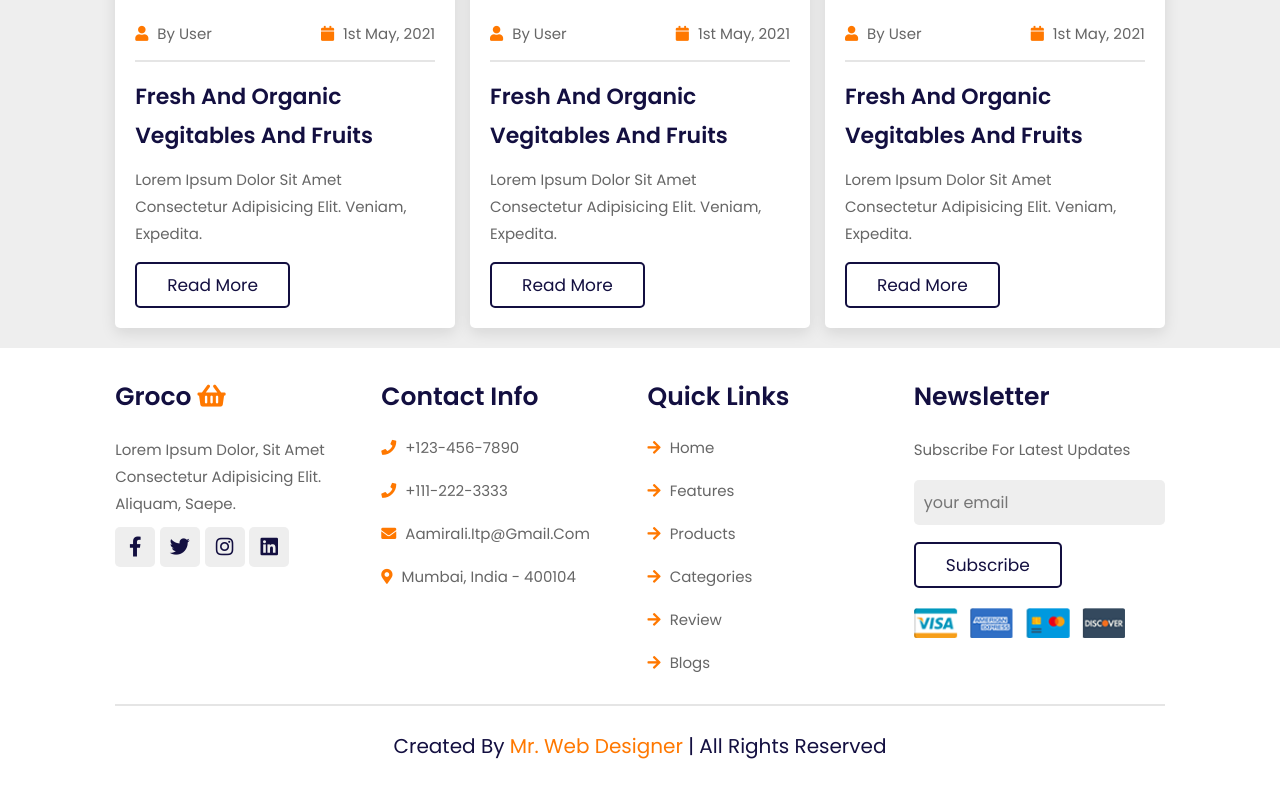
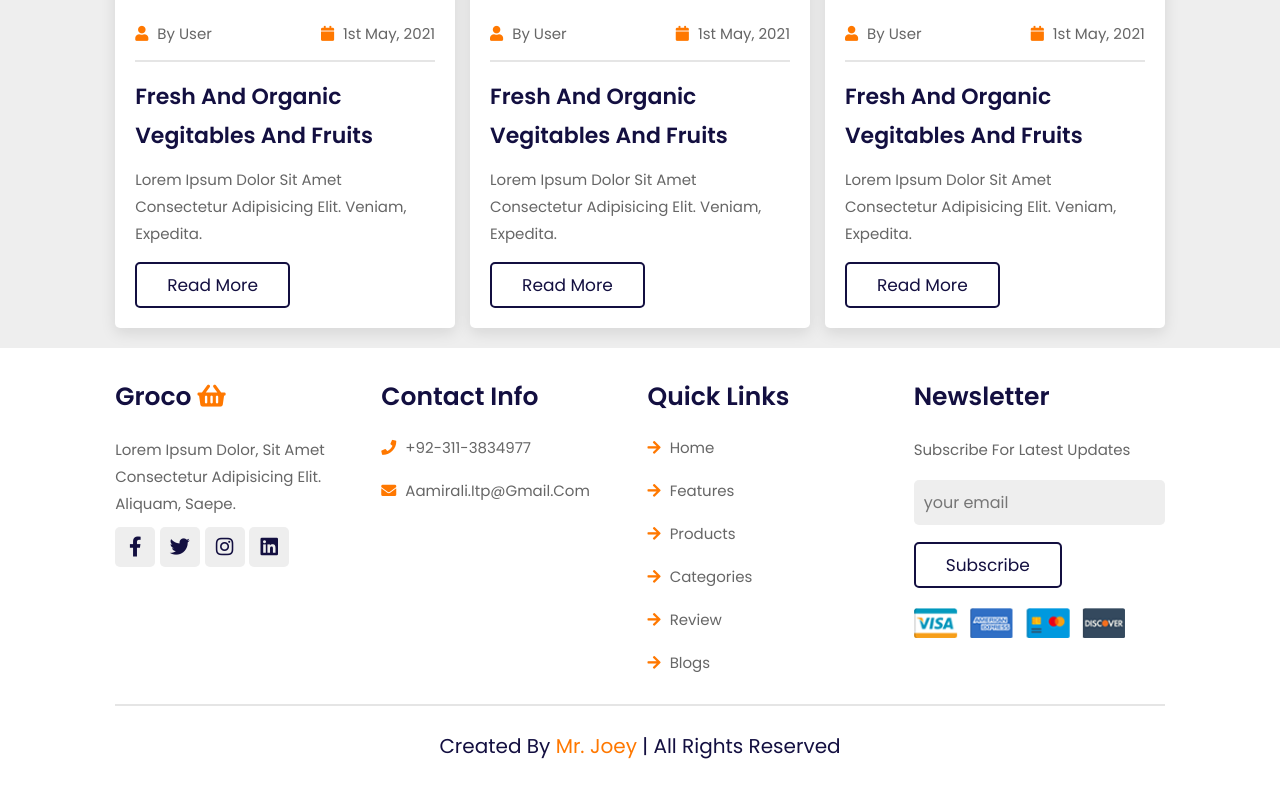
Before and after one commit to Joeybrand/ss, a plain HTML site: page index.html in a window 1280 px wide. Shown: the part 3354-4145 px from the top of the page. Drawn offline with nearby package versions, Linux system fonts and the light colour scheme.

Commit message:
Update index.html

```diff
--- a/index.html
+++ b/index.html
@@ -461,10 +461,10 @@
 
         <div class="box">
             <h3>contact info</h3>
-            <a href="#" class="links"> <i class="fas fa-phone"></i> +123-456-7890 </a>
-            <a href="#" class="links"> <i class="fas fa-phone"></i> +111-222-3333 </a>
+            <a href="#" class="links"> <i class="fas fa-phone"></i> +92-311-3834977 </a>
+            <!--<a href="#" class="links"> <i class="fas fa-phone"></i> +111-222-3333 </a>-->
             <a href="#" class="links"> <i class="fas fa-envelope"></i> aamirali.itp@gmail.com </a>
-            <a href="#" class="links"> <i class="fas fa-map-marker-alt"></i> mumbai, india - 400104 </a>
+            <!--<a href="#" class="links"> <i class="fas fa-map-marker-alt"></i> , india - 400104 </a>-->
         </div>
 
         <div class="box">
@@ -487,7 +487,7 @@
 
     </div>
 
-    <div class="credit"> created by <span> mr. web designer </span> | all rights reserved </div>
+    <div class="credit"> created by <span> Mr. Joey </span> | all rights reserved </div>
 
 </section>
 
```
